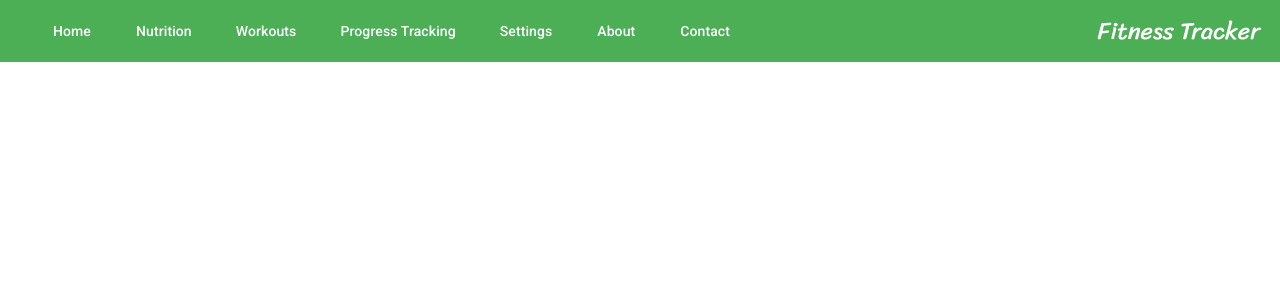
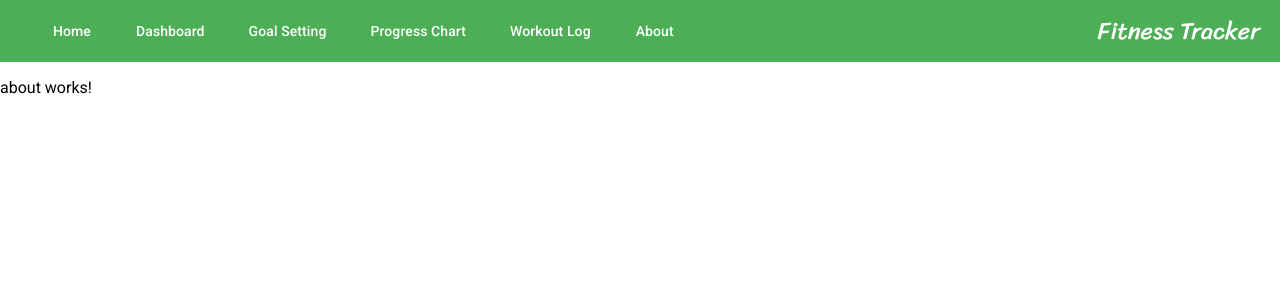
Before and after one commit to AristeaLachana/fitness-tracker, an Angular app: page /about in a window 1280 px wide. Before the commit this address led to /. Shown: the top 300 px of the page. Built offline with nearby package versions, Linux system fonts and the light colour scheme.

Commit message:
Header functional

```diff
--- /dev/null
+++ b/src/app/about/about.component.html
@@ -0,0 +1 @@
+<p>about works!</p>
--- a/src/app/app.component.html
+++ b/src/app/app.component.html
@@ -1,2 +1,2 @@
 <app-header></app-header>
-<router-outlet />
+<router-outlet></router-outlet>
--- a/src/app/app.component.ts
+++ b/src/app/app.component.ts
@@ -1,13 +1,13 @@
 import { Component } from '@angular/core';
 import { RouterOutlet } from '@angular/router';
 import { HeaderComponent } from './header/header.component';
+import { AppRoutingModule } from './app.routes';
 
 @Component({
   selector: 'app-root',
-  imports: [RouterOutlet, HeaderComponent],
+  standalone: true,
+  imports: [HeaderComponent, RouterOutlet] ,
   templateUrl: './app.component.html',
   styleUrl: './app.component.css'
 })
-export class AppComponent {
-  title = 'fitness-tracker';
-}
+export class AppComponent {}
--- a/src/app/app.routes.ts
+++ b/src/app/app.routes.ts
@@ -1,3 +1,24 @@
-import { Routes } from '@angular/router';
+import { RouterModule, Routes } from '@angular/router';
+import { HomeComponent } from './home/home.component';
+import { DashboardComponent } from './dashboard/dashboard.component';
+import { GoalSettingComponent } from './goal-setting/goal-setting.component';
+import { ProgressChartComponent } from './progress-chart/progress-chart.component';
+import { WorkoutLogComponent } from './workout-log/workout-log.component';
+import { AboutComponent } from './about/about.component';
+import { NgModule } from '@angular/core';
 
-export const routes: Routes = [];
+export const routes: Routes = [
+    {path: '', component: HomeComponent},
+    {path: 'dashboard', component: DashboardComponent},
+    {path: 'goal-setting', component: GoalSettingComponent},
+    {path: 'progress-chart', component: ProgressChartComponent},
+    {path: 'workout-log', component: WorkoutLogComponent},
+    {path: 'about', component: AboutComponent}
+];
+
+@NgModule({
+    imports: [RouterModule.forRoot(routes)],
+    exports: [RouterModule]
+})
+
+export class AppRoutingModule {}
--- a/src/app/header/header.component.html
+++ b/src/app/header/header.component.html
@@ -1,12 +1,11 @@
 <header>
     <nav>
-        <button mat-button>Home</button>
-        <button mat-button>Nutrition</button>
-        <button mat-button>Workouts</button>
-        <button mat-button>Progress Tracking</button>
-        <button mat-button>Settings</button>
-        <button mat-button>About</button>
-        <button mat-button>Contact</button>
+        <button mat-button routerLink="/">Home</button>
+        <button mat-button routerLink="/dashboard">Dashboard</button>
+        <button mat-button routerLink="/goal-setting">Goal Setting</button>
+        <button mat-button routerLink="/progress-chart">Progress Chart</button>
+        <button mat-button routerLink="/workout-log">Workout Log</button>
+        <button mat-button routerLink="/about">About</button>
     </nav>
 <h4 class="sriracha-regular">Fitness Tracker</h4>
 </header>
--- /dev/null
+++ b/src/app/home/home.component.html
@@ -0,0 +1 @@
+<p>home works!</p>
```
Also changed, not shown: src/app/about/about.component.ts (added, +11 -0 lines), src/app/header/header.component.ts (+3 -4 lines), src/app/home/home.component.ts (added, +11 -0 lines), src/app/about/about.component.css (added), src/app/home/home.component.css (added), 2 other files (tests, documents, lock files or other folders).
